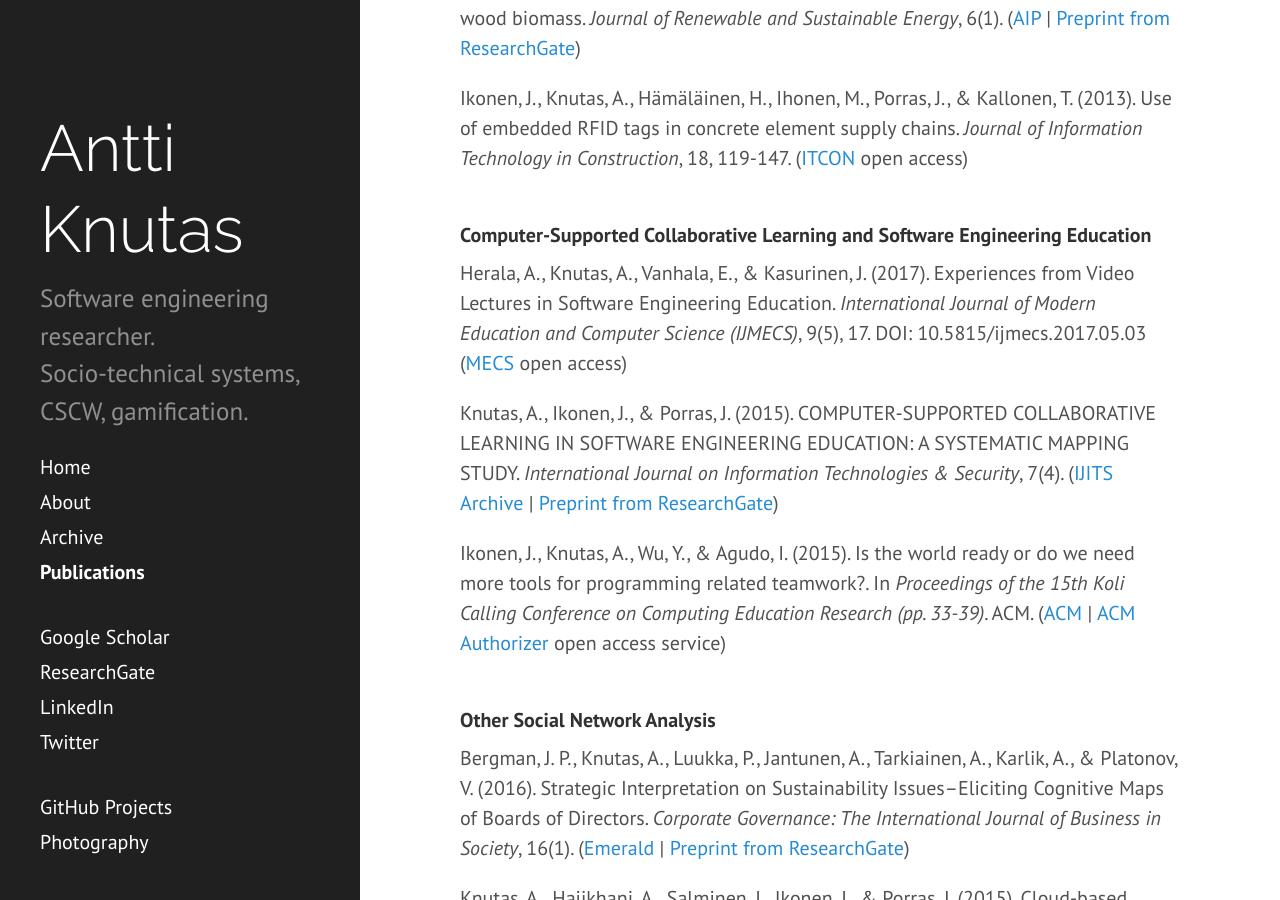
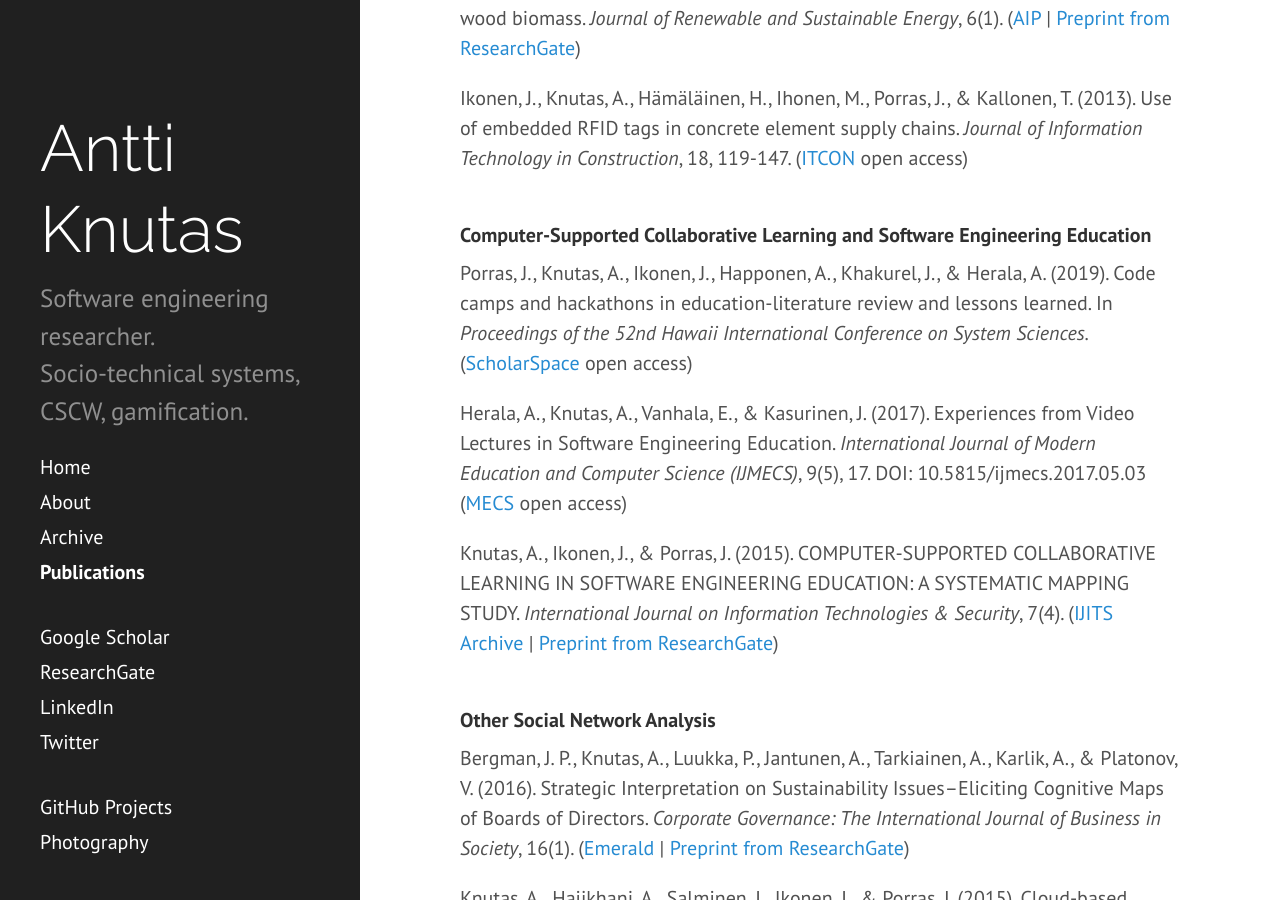
Before and after one commit to aknutas/aknutas.github.io, a Jekyll site: the page built from publications.md, in a window 1280 px wide and 900 px high, scrolled down 1612 px. Built offline with Jekyll 4.4.1, drawn with Linux system fonts in a browser that asks for light colours.

Commit message:
Updated publications, more open access

```diff
--- a/publications.md
+++ b/publications.md
@@ -39,13 +39,12 @@ Ikonen, J., Knutas, A., Hämäläinen, H., Ihonen, M., Porras, J., & Kallonen, T
 <br/>
 
 #### Computer-Supported Collaborative Learning and Software Engineering Education
+Porras, J., Knutas, A., Ikonen, J., Happonen, A., Khakurel, J., & Herala, A. (2019). Code camps and hackathons in education-literature review and lessons learned. In *Proceedings of the 52nd Hawaii International Conference on System Sciences*. ([ScholarSpace](http://hdl.handle.net/10125/60213) open access)
+
 Herala, A., Knutas, A., Vanhala, E., & Kasurinen, J. (2017). Experiences from Video Lectures in Software Engineering Education. *International Journal of Modern Education and Computer Science (IJMECS)*, 9(5), 17. DOI: 10.5815/ijmecs.2017.05.03 ([MECS](https://dx.doi.org/10.5815/ijmecs.2017.05.03) open access)
 
 Knutas, A., Ikonen, J., & Porras, J. (2015). COMPUTER-SUPPORTED COLLABORATIVE LEARNING IN SOFTWARE ENGINEERING EDUCATION: A SYSTEMATIC MAPPING STUDY. *International Journal on Information Technologies & Security*, 7(4).
 ([IJITS Archive](http://ijits-bg.com/ijitsarchive) | [Preprint from ResearchGate](https://www.researchgate.net/publication/288184552_Computer-Supported_Collaborative_Learning_in_Software_Engineering_Education_A_Systematic_Mapping_Study))
-
-Ikonen, J., Knutas, A., Wu, Y., & Agudo, I. (2015). Is the world ready or do we need more tools for programming related teamwork?. In *Proceedings of the 15th Koli Calling Conference on Computing Education Research (pp. 33-39)*. ACM.
-([ACM](http://dl.acm.org/citation.cfm?id=2828978) |  [ACM Authorizer](https://dl.acm.org/authorize?N678042) open access service)
 <br/>
 <br/>
 
```
